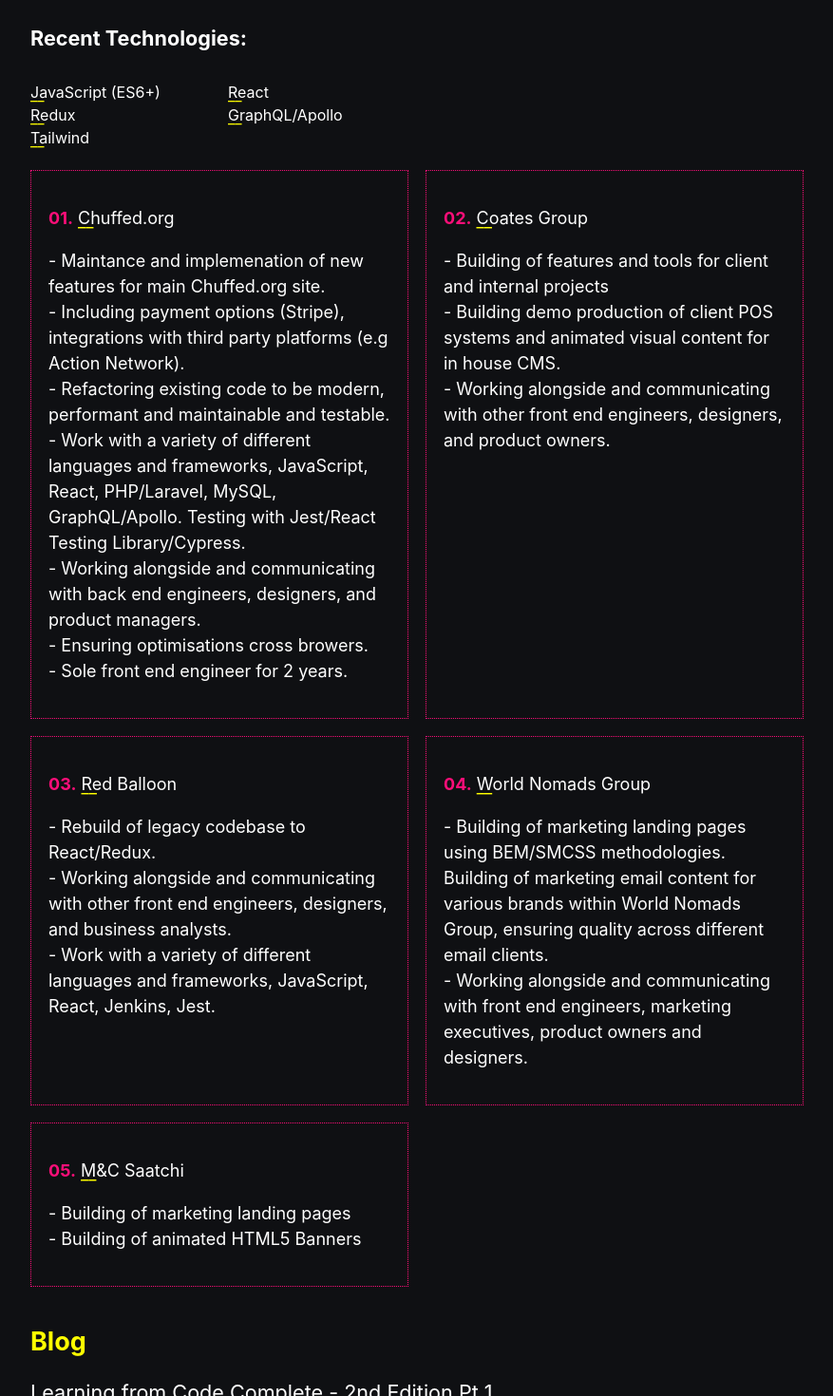
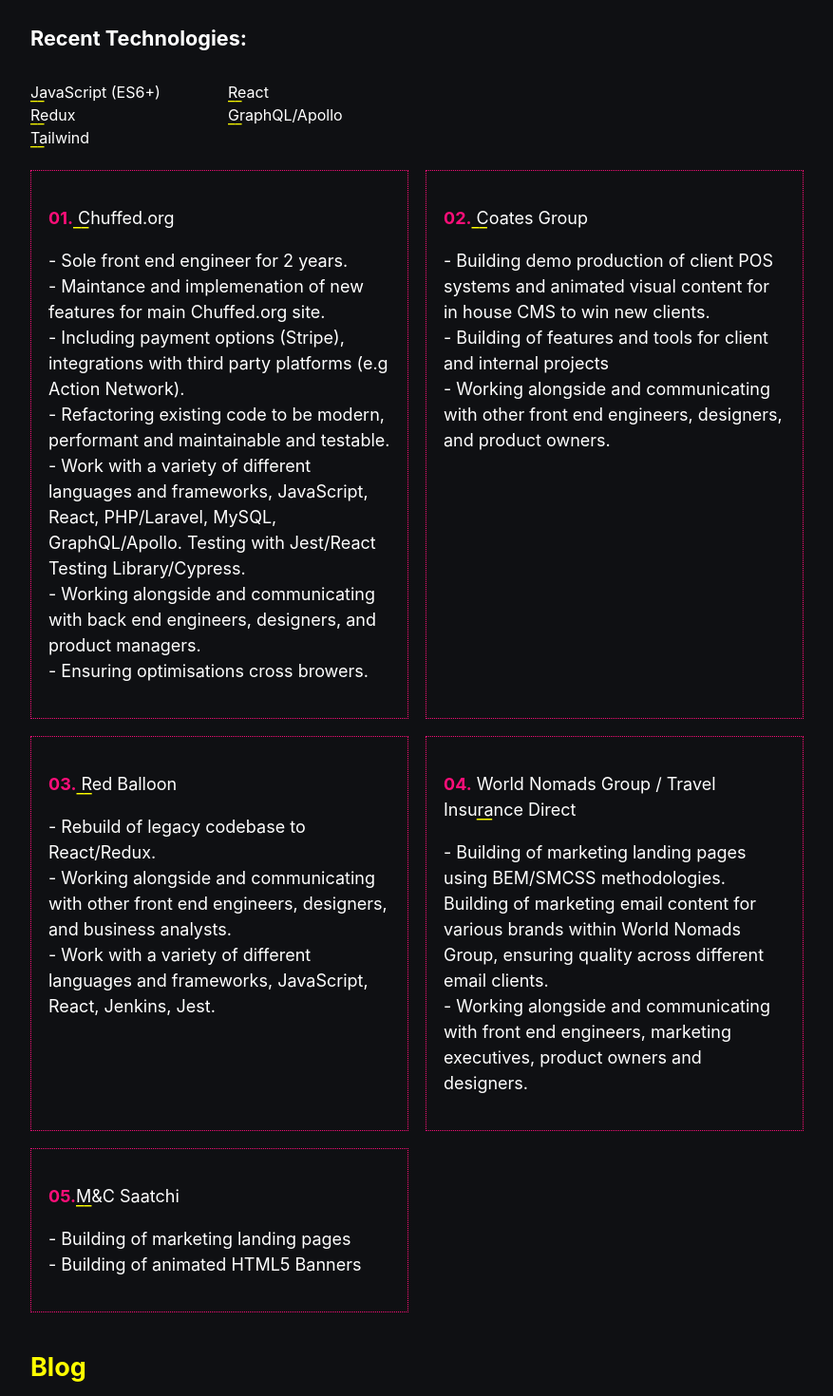
Before and after one commit to christineyinho/next-js, a Next.js app in the folder nextjs-blog/: page / in a window 1280 px wide. Shown: the part 823-2293 px from the top of the page at 95% size, without its empty margins (201-1078 px from the left). Built offline with nearby package versions, Linux system fonts and the light colour scheme.

Commit message:
add links to companies

```diff
--- a/nextjs-blog/components/workInformation.js
+++ b/nextjs-blog/components/workInformation.js
@@ -15,8 +15,15 @@ export const WorkInformation = () => (
 
         <ul className={styles.listContainer}>
             <li className={styles.listItem}>
-                <p><span className={styles.subHeader}>01.</span> <span className={styles.listHeader}>Chuffed.org</span></p>
+                <p><span className={styles.subHeader}>01.</span>
+                    <span className={styles.listHeader}>
+                        {" "}
+                        <a href="https://chuffed.org">Chuffed.org</a>
+                    </span>
+                </p>
                 <p>
+                    - Sole front end engineer for 2 years.
+                    <br />
                     - Maintance and implemenation of new features for main Chuffed.org site.
                     <br/>
                     - Including payment options (Stripe), integrations with third party platforms (e.g Action Network).
@@ -29,21 +36,30 @@ export const WorkInformation = () => (
                     <br/>
                     - Ensuring optimisations cross browers.
                     <br/>
-                    - Sole front end engineer for 2 years.
                 </p>
             </li>
             <li className={styles.listItem}>
-                <p><span className={styles.subHeader}>02.</span> <span className={styles.listHeader}>Coates Group</span></p>
+                <p><span className={styles.subHeader}>02.</span>
+                    <span className={styles.listHeader}>
+                        {" "}
+                        <a href="https://www.coatesgroup.com/projects/woolworths-australia/">Coates Group</a>
+                    </span>
+                </p>
                 <p>
+                    - Building demo production of client POS systems and animated visual content for in house CMS to win new clients.
+                    <br />
                     - Building of features and tools for client and internal projects
-                    <br/>
-                    - Building demo production of client POS systems and animated visual content for in house CMS.
                     <br />
                     - Working alongside and communicating with other front end engineers, designers, and product owners.
                 </p>
             </li>
             <li className={styles.listItem}>
-                <p><span className={styles.subHeader}>03.</span> <span className={styles.listHeader}>Red Balloon</span></p>
+                <p><span className={styles.subHeader}>03.</span>
+                    <span className={styles.listHeader}>
+                        {" "}
+                        <a href="https://www.redballoon.com.au/">Red Balloon</a>
+                    </span>
+                </p>
                 <p>
                     - Rebuild of legacy codebase to React/Redux.
                     <br />
@@ -53,7 +69,12 @@ export const WorkInformation = () => (
                 </p>
             </li>
             <li className={styles.listItem}>
-                <p><span className={styles.subHeader}>04.</span> <span className={styles.listHeader}>World Nomads Group</span></p>
+                <p><span className={styles.subHeader}>04.</span>
+                    {" "}
+                    <span className={styles.listHeader}>
+                        <a href="https://www.travelinsurancedirect.com.au/">World Nomads Group / Travel Insurance Direct</a>
+                    </span>
+                </p>
                 <p>
                     - Building of marketing landing pages using BEM/SMCSS methodologies.
                     Building of marketing email content for various brands within World Nomads Group, ensuring quality across different email clients.
@@ -62,7 +83,11 @@ export const WorkInformation = () => (
                 </p>
             </li>
             <li className={styles.listItem}>
-                <p><span className={styles.subHeader}>05.</span> <span className={styles.listHeader}>M&C Saatchi</span></p>
+                <p><span className={styles.subHeader}>05.</span>
+                    <span className={styles.listHeader}>
+                        <a href="https://www.mcsaatchi.com.au/">M&C Saatchi</a>
+                    </span>
+                </p>
                 <p>
                     - Building of marketing landing pages
                     <br />
```
